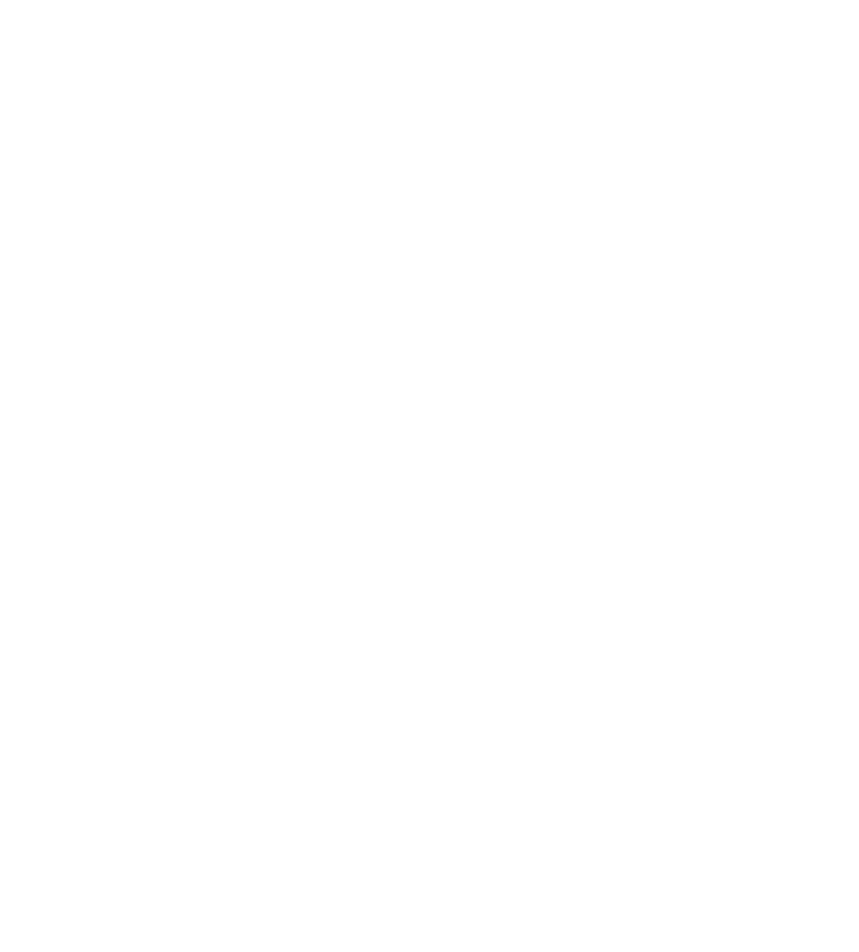
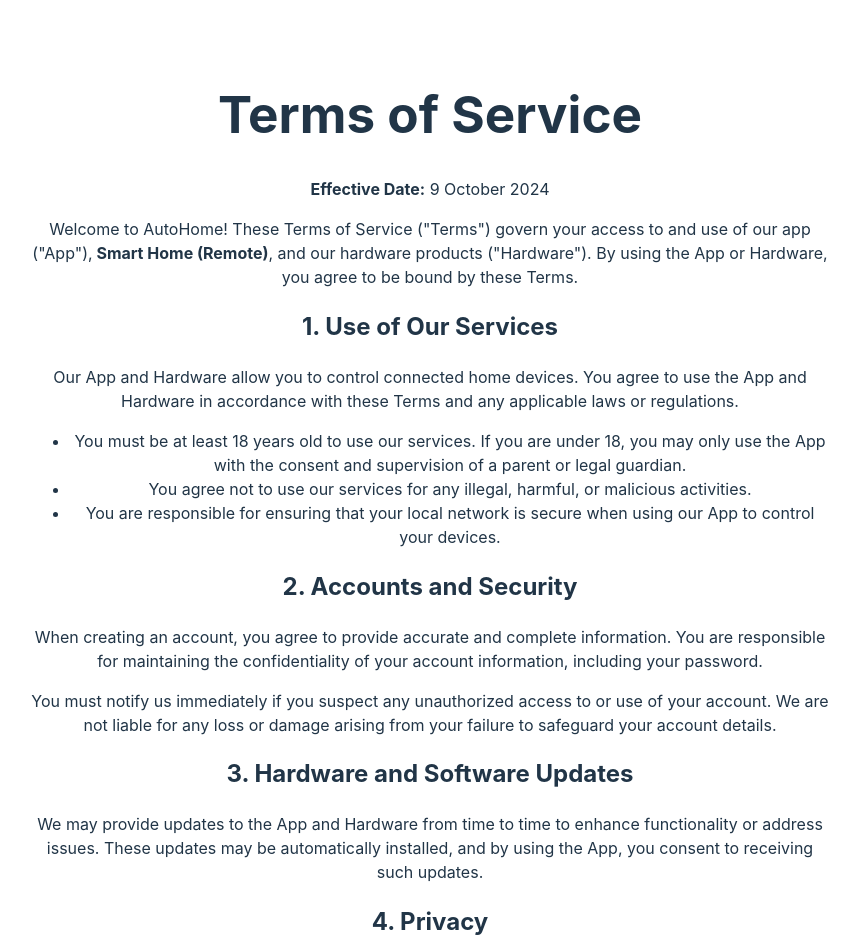
Before and after one commit to harshkanjariya/iot, a React (Vite) app: page /#/terms-of-service in a window 1280 px wide. Before the commit this address had no page. Shown: the top 952 px of the page, without its empty margins (210-1069 px from the left). Before the commit the page ends 800 px from the top, so only its background shows below. Built offline with nearby package versions, Linux system fonts and the light colour scheme.

Commit message:
terms of service added

```diff
--- a/package.json
+++ b/package.json
@@ -3,6 +3,7 @@
   "private": true,
   "version": "0.0.0",
   "type": "module",
+  "homepage": "https://harshkanjariya.github.io/iot",
   "scripts": {
     "dev": "vite",
     "build": "tsc -b && vite build",
--- a/src/App.tsx
+++ b/src/App.tsx
@@ -3,6 +3,7 @@
 import { HashRouter as Router, Route, Link, Routes } from "react-router-dom";
 import PrivacyPolicy from "./PrivacyPolicy";
 import "./App.css";
+import TermsOfService from "./TermsOfService.tsx";
 
 function ControlPage() {
   const [status, setStatus] = useState(false);
@@ -46,8 +47,9 @@
   return (
     <Router>
       <Routes>
-        <Route path="/iot" element={<ControlPage />} />
-        <Route path="/iot/privacy-policy" element={<PrivacyPolicy />} />
+        <Route path="/" element={<ControlPage />} />
+        <Route path="/privacy-policy" element={<PrivacyPolicy />} />
+        <Route path="/terms-of-service" element={<TermsOfService />} />
       </Routes>
     </Router>
   );
--- a/src/PrivacyPolicy.tsx
+++ b/src/PrivacyPolicy.tsx
@@ -2,28 +2,44 @@
   return (
     <div style={{padding: "20px", maxWidth: "800px", margin: "auto"}}>
       <h1>Privacy Policy</h1>
-      <p><strong>Effective Date:</strong> 3 October 2024</p>
-      <p>This Privacy Policy explains how AutoHome ("we," "us," or "our") protects your privacy when using our app
+      <p><strong>Effective Date:</strong> 9 October 2024</p>
+      <p>This Privacy Policy explains how AutoHome ("we," "us," or "our") collects, stores, and protects your personal data when using our app
         ("App"), <strong>Smart Home (Remote)</strong>, and hardware products ("Hardware") to control home appliances. By
         using the App and Hardware, you agree to the terms of this Privacy Policy.</p>
-      <h2>1. No Data Collection</h2>
-      <p>We do not collect, store, or share any personal data through the App. The App communicates directly with your
-        connected hardware devices over your local network. All data and commands remain within your local network, and
-        no information is sent to our servers or third-party services.</p>
-      <h2>2. Local Network Communication</h2>
-      <p>The App operates solely within your local network (e.g., Wi-Fi). All communication between the App and the
-        Hardware is confined to this network, and no data is transmitted to external servers or third parties.</p>
-      <h2>3. Security</h2>
-      <p>Although we do not collect any personal data, we recommend that you secure your local network to prevent
-        unauthorized access to your connected hardware devices. Ensure your Wi-Fi network uses a strong password and
-        appropriate encryption (e.g., WPA2) to safeguard your devices and communications.</p>
-      <h2>4. Children’s Privacy</h2>
-      <p>Our App is not intended for use by individuals under the age of 13. Since we do not collect any personal data,
-        we do not knowingly collect information from children.</p>
-      <h2>5. Changes to This Privacy Policy</h2>
+
+      <h2>1. Data Collection</h2>
+      <p>We collect certain information from users to enhance your experience and provide functionality for the App and Hardware. This includes:</p>
+      <ul>
+        <li><strong>Personal Information:</strong> Name, email address, and other identifying details you provide during account creation or usage.</li>
+        <li><strong>Device Information:</strong> Information about the hardware you connect to the App, such as device IDs and configuration settings.</li>
+      </ul>
+
+      <h2>2. Data Usage</h2>
+      <p>Your personal and device information is used solely to operate and improve the App and Hardware functionalities. Specifically, this includes:</p>
+      <ul>
+        <li>Setting up and managing your account.</li>
+        <li>Synchronizing connected devices with the App.</li>
+        <li>Providing support and troubleshooting services.</li>
+      </ul>
+      <p>We do not sell, share, or disclose your personal data to any third parties.</p>
+
+      <h2>3. Data Storage</h2>
+      <p>Your data is stored securely on our servers. We take appropriate technical and organizational measures to protect your data from unauthorized access, loss, or misuse.</p>
+
+      <h2>4. Local Network Communication</h2>
+      <p>The App primarily operates within your local network (e.g., Wi-Fi). However, your personal and device information is transmitted to our secure servers for synchronization and support purposes.</p>
+
+      <h2>5. Security</h2>
+      <p>We are committed to ensuring the security of your data. We use industry-standard encryption and security measures to protect the transmission and storage of your data. However, we recommend that you secure your local network to prevent unauthorized access to your connected hardware devices.</p>
+
+      <h2>6. Children’s Privacy</h2>
+      <p>Our App is not intended for use by individuals under the age of 13. We do not knowingly collect personal data from children. If we become aware of any such data, we will take immediate steps to delete it.</p>
+
+      <h2>7. Changes to This Privacy Policy</h2>
       <p>We may update this Privacy Policy from time to time. When we make changes, we will update the "Effective Date"
         at the top of the policy. We encourage you to review this policy periodically for any changes.</p>
-      <h2>6. Contact Us</h2>
+
+      <h2>8. Contact Us</h2>
       <p>If you have any questions or concerns about this Privacy Policy, please contact us at:</p>
       <div>
         <p>Email: <a href="mailto:code.harshkanjariya@gmail.com">code.harshkanjariya@gmail.com</a></p>
--- /dev/null
+++ b/src/TermsOfService.tsx
@@ -0,0 +1,68 @@
+const TermsOfService = () => {
+  return (
+    <div style={{padding: "20px", maxWidth: "800px", margin: "auto"}}>
+      <h1>Terms of Service</h1>
+      <p><strong>Effective Date:</strong> 9 October 2024</p>
+      <p>Welcome to AutoHome! These Terms of Service ("Terms") govern your access to and use of our app ("App"),
+        <strong> Smart Home (Remote)</strong>, and our hardware products ("Hardware"). By using the App or Hardware, you
+        agree to be bound by these Terms.</p>
+
+      <h2>1. Use of Our Services</h2>
+      <p>Our App and Hardware allow you to control connected home devices. You agree to use the App and Hardware in accordance
+        with these Terms and any applicable laws or regulations.</p>
+
+      <ul>
+        <li>You must be at least 18 years old to use our services. If you are under 18, you may only use the App with the consent
+          and supervision of a parent or legal guardian.</li>
+        <li>You agree not to use our services for any illegal, harmful, or malicious activities.</li>
+        <li>You are responsible for ensuring that your local network is secure when using our App to control your devices.</li>
+      </ul>
+
+      <h2>2. Accounts and Security</h2>
+      <p>When creating an account, you agree to provide accurate and complete information. You are responsible for maintaining
+        the confidentiality of your account information, including your password.</p>
+
+      <p>You must notify us immediately if you suspect any unauthorized access to or use of your account. We are not liable
+        for any loss or damage arising from your failure to safeguard your account details.</p>
+
+      <h2>3. Hardware and Software Updates</h2>
+      <p>We may provide updates to the App and Hardware from time to time to enhance functionality or address issues.
+        These updates may be automatically installed, and by using the App, you consent to receiving such updates.</p>
+
+      <h2>4. Privacy</h2>
+      <p>Your privacy is important to us. Please review our <a href="/privacy-policy">Privacy Policy</a> to understand
+        how we collect, use, and protect your information when using the App and Hardware.</p>
+
+      <h2>5. User Responsibilities</h2>
+      <p>As a user of our services, you are responsible for:</p>
+      <ul>
+        <li>Using the App and Hardware in a lawful manner.</li>
+        <li>Maintaining the security of your local network and connected devices.</li>
+        <li>Keeping your account information up-to-date and accurate.</li>
+      </ul>
+
+      <h2>6. Termination of Service</h2>
+      <p>We reserve the right to suspend or terminate your access to our services if you violate these Terms or engage
+        in any prohibited activities. You may also terminate your use of the services at any time by deleting your account
+        and ceasing to use the App and Hardware.</p>
+
+      <h2>7. Limitation of Liability</h2>
+      <p>We strive to provide reliable services, but we do not guarantee that the App or Hardware will always function
+        without errors or interruptions. To the fullest extent permitted by law, we are not liable for any damages
+        (including data loss, device malfunction, or other harm) arising from the use of our services.</p>
+
+      <h2>8. Changes to These Terms</h2>
+      <p>We may modify these Terms from time to time. When changes are made, we will update the "Effective Date"
+        at the top of these Terms. Your continued use of the App and Hardware constitutes acceptance of the updated Terms.</p>
+
+      <h2>9. Contact Us</h2>
+      <p>If you have any questions or concerns about these Terms, please contact us at:</p>
+      <div>
+        <p>Email: <a href="mailto:code.harshkanjariya@gmail.com">code.harshkanjariya@gmail.com</a></p>
+        <p>Phone: <a href="tel:+917802004735">+91 780 2004 735</a></p>
+      </div>
+    </div>
+  );
+};
+
+export default TermsOfService;
```
